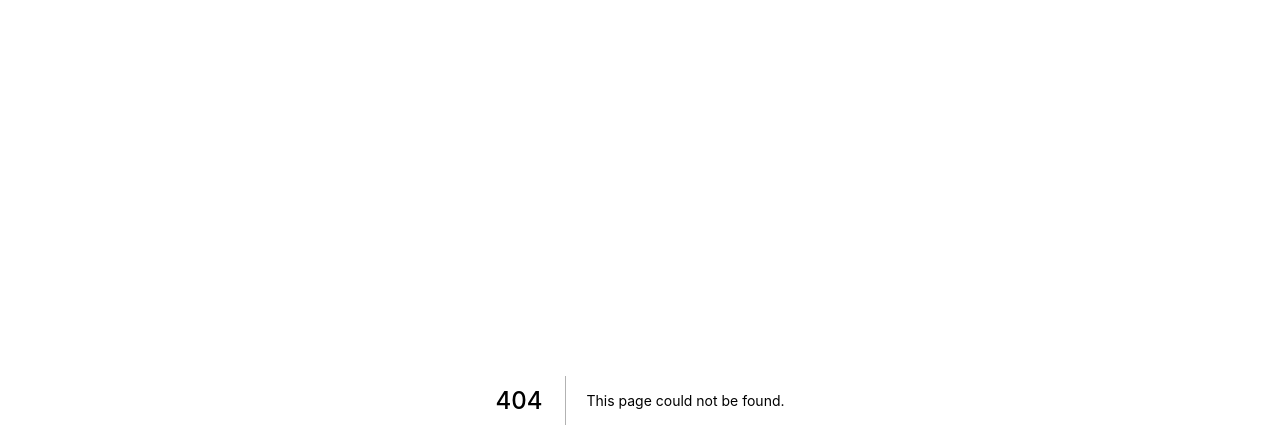
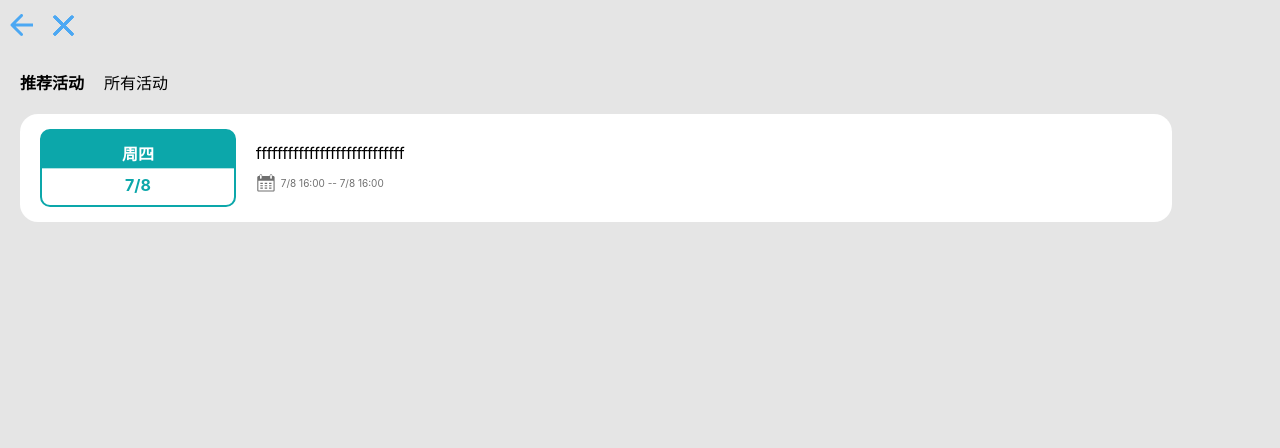
Before and after one commit to ncuhome/tudo-fe, a Next.js app: page /home in a window 1280 px wide. Before the commit this address had no page. Shown: the top 448 px of the page. Built offline with nearby package versions, Linux system fonts and the light colour scheme.

Commit message:
✨ feat/ 添加活动切换tab

```diff
--- a/pages/home/index.module.scss
+++ b/pages/home/index.module.scss
@@ -3,3 +3,7 @@
   width: 100vw;
   height: 100vh;
 }
+
+.act_tab{
+  margin: 20px;
+}
--- /dev/null
+++ b/pages/home/index.tsx
@@ -0,0 +1,49 @@
+import React, { useRef, useState } from "react";
+// import useStyles from "./css";
+import HeadBar from "../../components/shared/head-bar";
+// import Calendar from "../../components/shared/calendar/calendar";
+import ActCard from "../../components/shared/activity-card";
+import styles from "./index.module.scss";
+
+const HomePage: React.FC = () => {
+  // const classes = useStyles
+  const tabText = useRef(null);
+  const [onChose, setOnChose] = useState(true);
+  return (
+    <div className={styles.background}>
+      <HeadBar />
+      {/* <Calendar month={"august"} day={"07"} /> */}
+      {/* <Calendar month={"april"} day={"11"} /> */}
+      <div className={styles.act_tab}>
+        {onChose ? (
+          <>
+            <span style={{ marginRight: "20px", fontWeight: "bold" }}>
+              推荐活动
+            </span>
+            <span
+              style={{ marginRight: "20px" }}
+              onClick={() => setOnChose(false)}
+            >
+              所有活动
+            </span>
+          </>
+        ) : (
+          <>
+            <span
+              style={{ marginRight: "20px" }}
+              onClick={() => setOnChose(true)}
+            >
+              推荐活动
+            </span>
+            <span style={{ marginRight: "20px", fontWeight: "bold" }}>
+              所有活动
+            </span>
+          </>
+        )}
+      </div>
+      <ActCard />
+    </div>
+  );
+};
+
+export default HomePage;
--- a/pages/index.js
+++ b/pages/index.js
@@ -1,5 +1,5 @@
 import Head from 'next/head'
-import HomePage from "./home/homepage";
+import HomePage from "./home";
 
 export default function Root() {
 
```
Also changed, not shown: pages/home/homepage.tsx (deleted, +0 -21 lines), pages/ActDetail/index.tsx (added).
